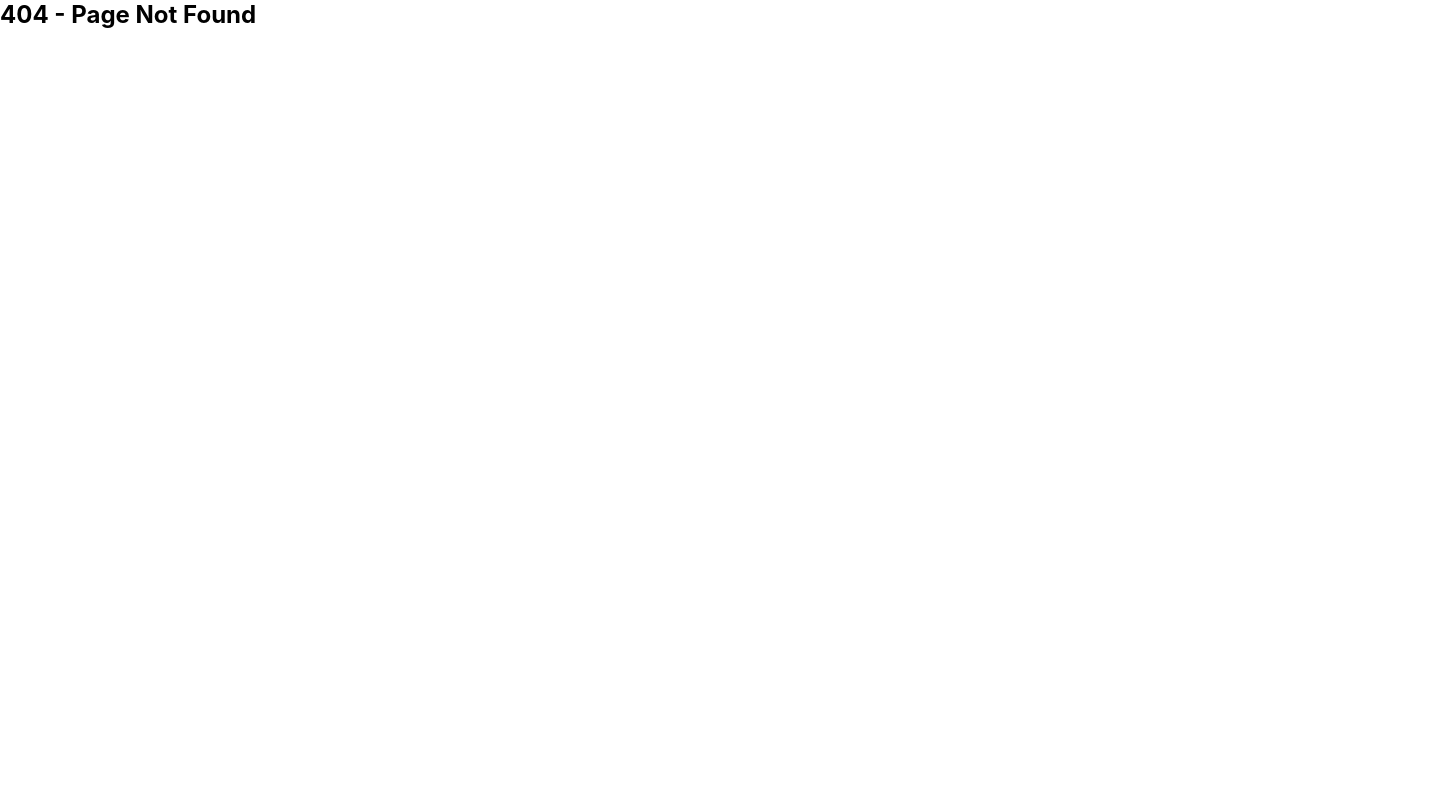
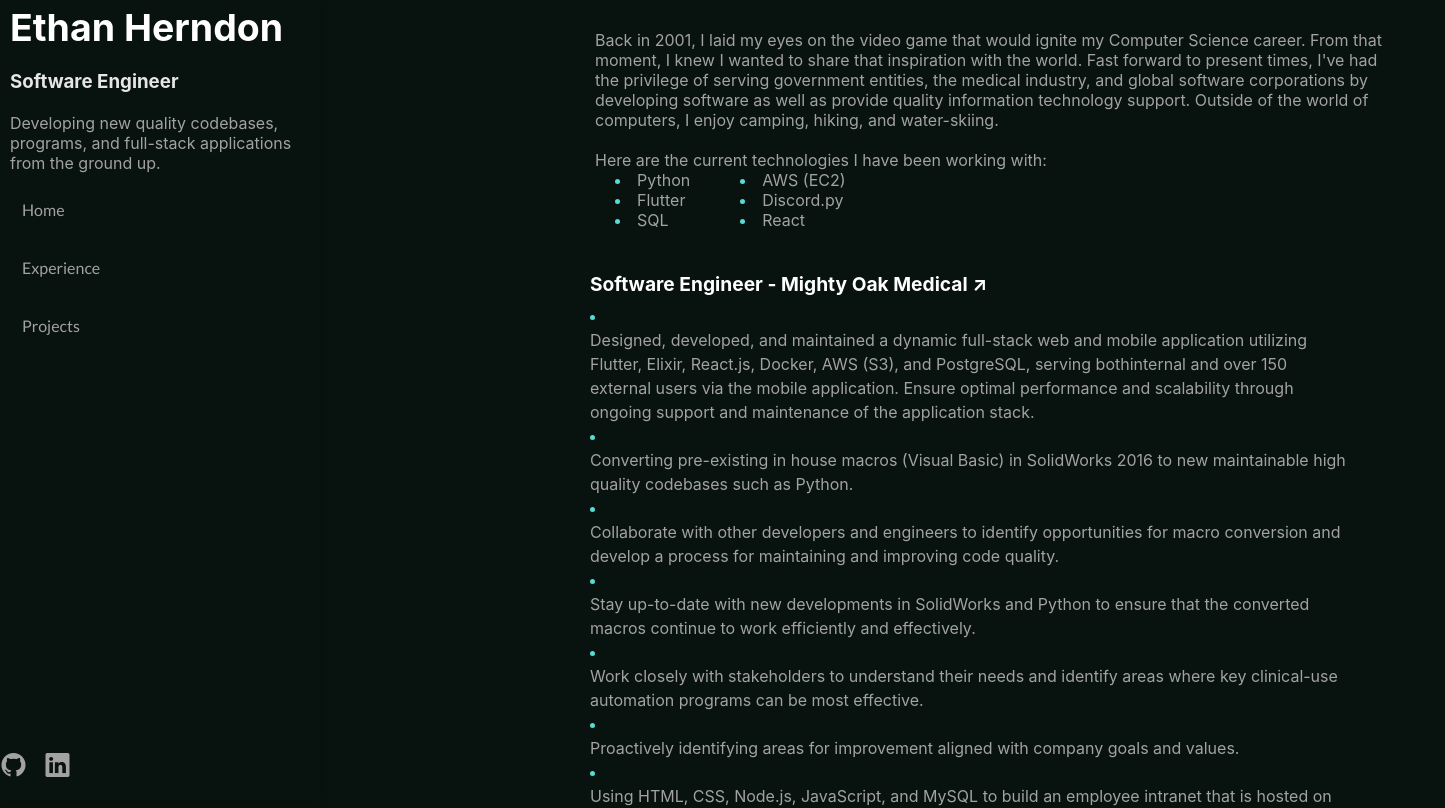
Before and after one commit to HerndonE/Portfolio-Website, a React (Create React App) app: page /#/ in a window 1280 px wide. Before the commit this address had no page. Shown: the top 808 px of the page, 1445 px wide, since content can reach past the window. Built offline with nearby package versions, Linux system fonts and the light colour scheme.

Commit message:
Fix routing for GitHub Pages

```diff
--- a/src/App.js
+++ b/src/App.js
@@ -1,10 +1,5 @@
 import React from "react";
-import {
-  HashRouter as Router,
-  Route,
-  Routes,
-  useLocation,
-} from "react-router-dom";
+import { HashRouter as Router, Route, Routes } from "react-router-dom";
 import "./App.css";
 import "./styles.scss";
 import CustomNav from "./components/CustomNav.js";
@@ -28,7 +23,11 @@ const Home = () => (
   <>
     <div className="app-container">
       <CustomNav
-        li={[["About"], ["Experience"], ["Projects"]]}
+        li={[
+          ["Home", "#/"],
+          ["Experience", "#/experience"],
+          ["Projects", "#/projects"],
+        ]}
         handleClick={handleClick} // Pass handleClick function to CustomNav
         // <a href="C++" />{" "} <img src="https://img.shields.io/badge/c++%20-%2300599C.svg?&style=for-the-badge&logo=c%2B%2B&ogoColor=white" /> <a href="Python" />{" "}
       />
@@ -421,19 +420,14 @@ const NotFound = () => <h2>404 - Page Not Found</h2>;
 
 // App Component
 const App = () => {
-  const location = useLocation();
-  const hideContent = location.pathname === "/expierence";
-
   return (
     <div>
-      {!hideContent && (
-        <Routes>
-          <Route path="/Portfolio-Website" element={<Home />} />
-          <Route path="/projects" element={<ProjectsPage />} />
-          <Route path="*" element={<NotFound />} />
-        </Routes>
-      )}
-      {hideContent && <ExpierencePage />}
+      <Routes>
+        <Route path="/" element={<Home />} />
+        <Route path="/projects" element={<ProjectsPage />} />
+        <Route path="/experience" element={<ExpierencePage />} />
+        <Route path="*" element={<NotFound />} />
+      </Routes>
     </div>
   );
 };
```
